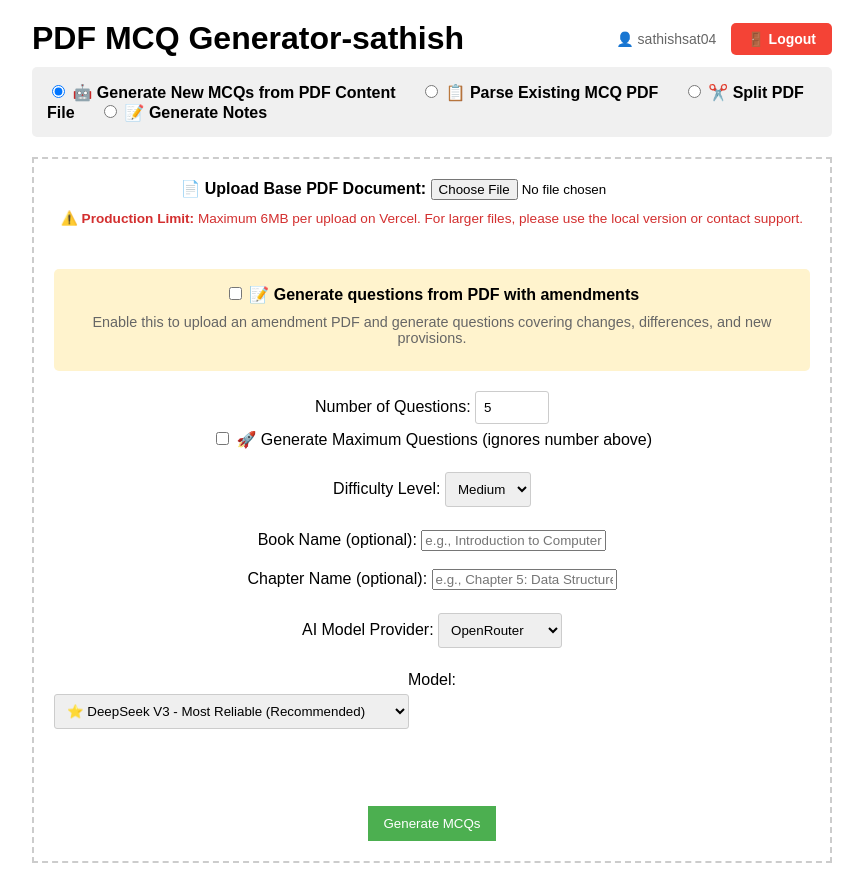
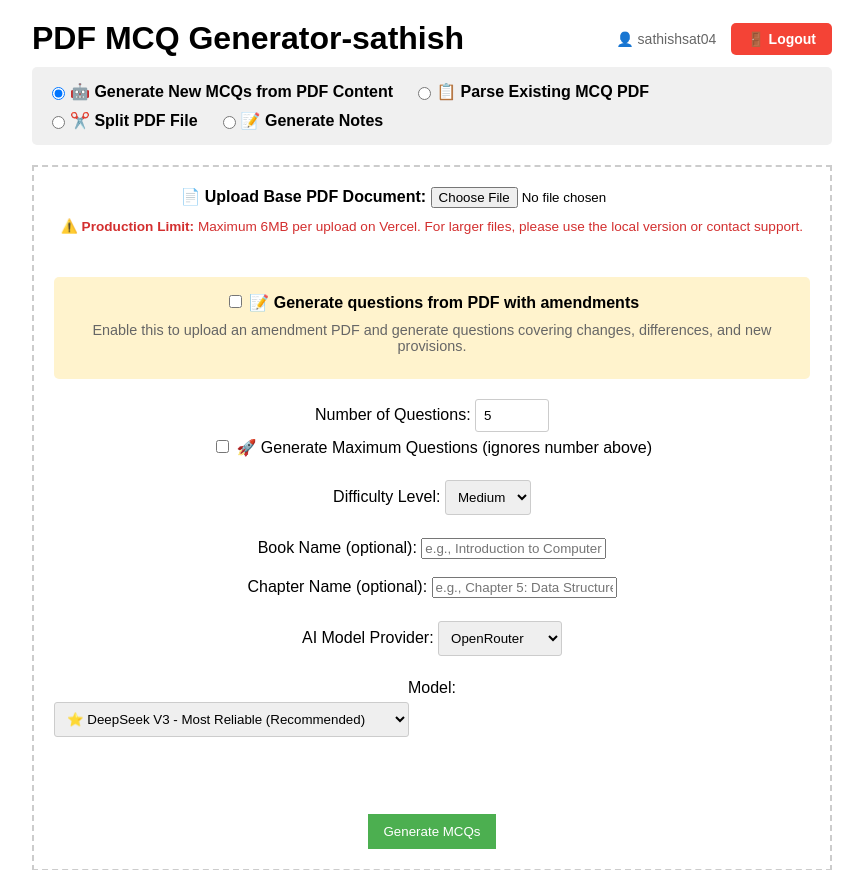
Before and after one commit to sathishnagarathinam/pdfmcq, a Flask app: page / in a window 1280 px wide. Shown: the top 870 px of the page, without its empty margins (208-1071 px from the left). Run offline with Flask 3, Linux system fonts and the light colour scheme; a user stored in the database is signed in; some libraries are stand-ins or nearby versions.

Commit message:
fix: Add flexbox wrapping to Mode Selector for Generate Notes visibility

```diff
--- a/templates/index.html
+++ b/templates/index.html
@@ -222,21 +222,21 @@
     </div>
 
     <!-- Mode Selector -->
-    <div style="background-color: #f0f0f0; padding: 15px; border-radius: 5px; margin-bottom: 20px;">
-        <label style="font-weight: bold; margin-right: 20px;">
-            <input type="radio" name="mode" value="generate" checked onchange="switchMode('generate')">
+    <div style="background-color: #f0f0f0; padding: 15px; border-radius: 5px; margin-bottom: 20px; display: flex; flex-wrap: wrap; gap: 10px 20px;">
+        <label style="font-weight: bold; display: flex; align-items: center; white-space: nowrap;">
+            <input type="radio" name="mode" value="generate" checked onchange="switchMode('generate')" style="margin-right: 5px;">
             🤖 Generate New MCQs from PDF Content
         </label>
-        <label style="font-weight: bold; margin-right: 20px;">
-            <input type="radio" name="mode" value="parse" onchange="switchMode('parse')">
+        <label style="font-weight: bold; display: flex; align-items: center; white-space: nowrap;">
+            <input type="radio" name="mode" value="parse" onchange="switchMode('parse')" style="margin-right: 5px;">
             📋 Parse Existing MCQ PDF
         </label>
-        <label style="font-weight: bold; margin-right: 20px;">
-            <input type="radio" name="mode" value="split" onchange="switchMode('split')">
+        <label style="font-weight: bold; display: flex; align-items: center; white-space: nowrap;">
+            <input type="radio" name="mode" value="split" onchange="switchMode('split')" style="margin-right: 5px;">
             ✂️ Split PDF File
         </label>
-        <label style="font-weight: bold;">
-            <input type="radio" name="mode" value="summarize" onchange="switchMode('summarize')">
+        <label style="font-weight: bold; display: flex; align-items: center; white-space: nowrap;">
+            <input type="radio" name="mode" value="summarize" onchange="switchMode('summarize')" style="margin-right: 5px;">
             📝 Generate Notes
         </label>
     </div>
```
